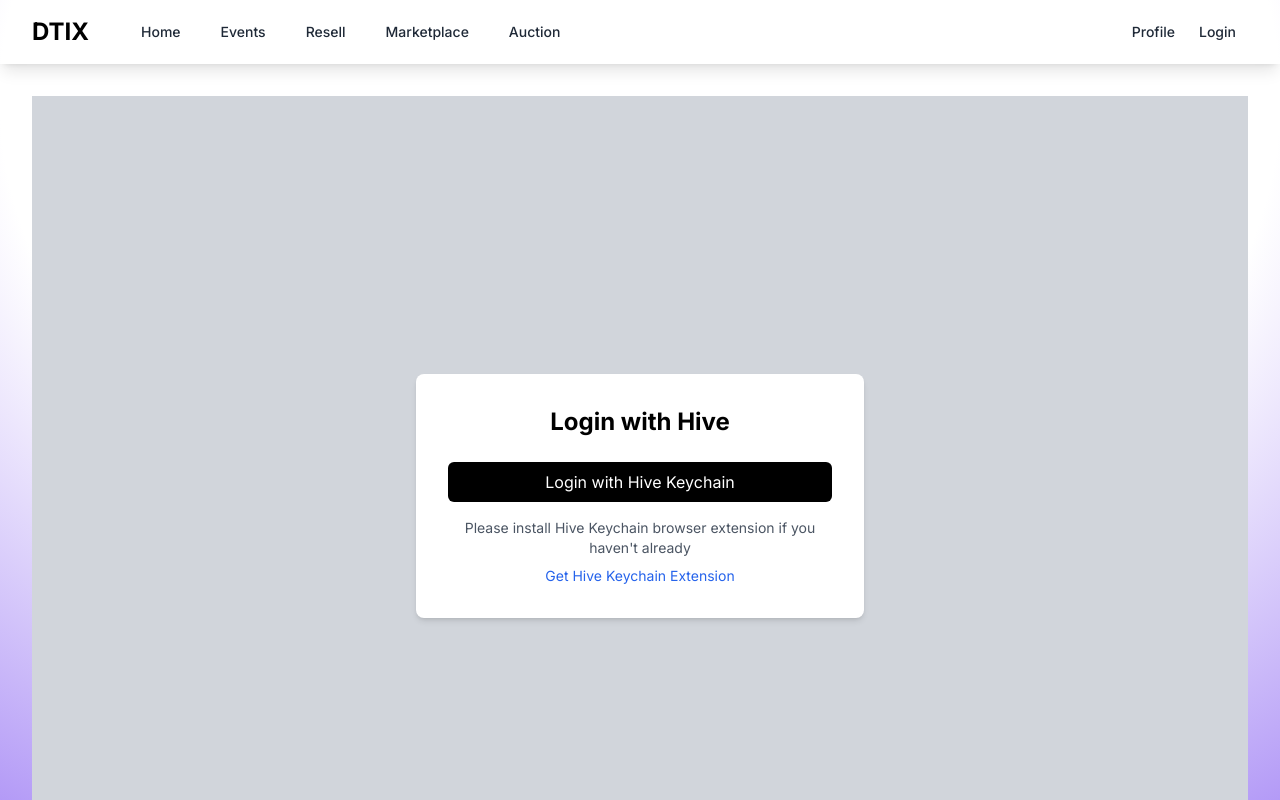
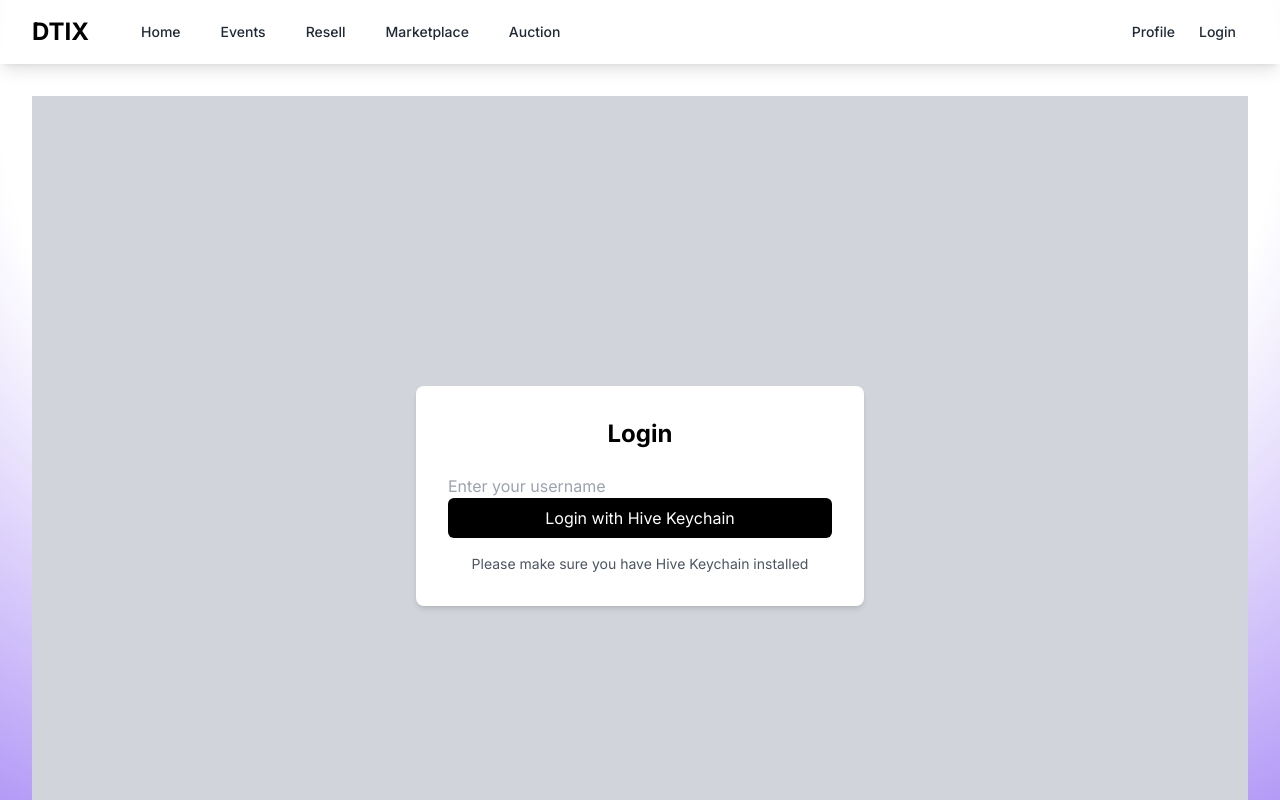
Before and after one commit to dawgdevv/sinusoid_team_brocoders, a React (Vite) app: page /login in a window 1280 px wide. Shown: the top 800 px of the page. Built offline with nearby package versions, Linux system fonts and the light colour scheme.

Commit message:
Refactor Login component to use username state; simplify error handling and update UI elements

```diff
--- a/src/pages/Login.jsx
+++ b/src/pages/Login.jsx
@@ -6,12 +6,9 @@ import { useNavigate } from 'react-router-dom';
 const Login = () => {
     const navigate = useNavigate();
     const [error, setError] = useState(null);
-    const [loading, setLoading] = useState(false);
+    const [username, setUsername] = useState('');
 
     const handleKeychainLogin = async () => {
-        setLoading(true);
-        setError(null);
-
         try {
             const keychain = new KeychainSDK(window);
 
@@ -19,75 +16,65 @@ const Login = () => {
             const isKeychainInstalled = await keychain.isKeychainInstalled();
 
             if (!isKeychainInstalled) {
-                throw new Error('Please install Hive Keychain browser extension first');
+                throw new Error('Please install Hive Keychain first');
             }
 
             // Generate random string for login challenge
             const loginMessage = JSON.stringify({
-                type: 'login',
-                app: 'DTIX',
+                login: Math.random().toString(36).substring(2),
                 timestamp: Date.now()
             });
 
             // Request login with Keychain
             const login = await keychain.login({
-                username: '', // Empty username lets user choose account
+                username: username,// Empty username lets user choose account
                 message: loginMessage,
                 method: 'Posting',
-                title: 'Login to DTIX',
-                // Add error handling options
-                check: true,
-                signedMessageId: 'login'
+                title: 'Login to DTIX'
             });
 
-            if (login?.success && login?.data?.username) {
+            if (login && login.success) {
                 // Store login data
                 localStorage.setItem('hive_username', login.data.username);
                 localStorage.setItem('hive_publicKey', login.data.publicKey);
-                localStorage.setItem('hive_method', 'keychain');
 
                 // Navigate to profile
                 navigate('/profile');
             } else {
-                throw new Error(login?.error || 'Login failed. Please try again.');
+                throw new Error('Login failed');
             }
 
         } catch (err) {
             console.error('Login error:', err);
-            setError(err.message || 'Failed to login. Please make sure Hive Keychain is installed and unlocked.');
-        } finally {
-            setLoading(false);
+            setError(err.message || 'Failed to login');
         }
     };
 
     return (
         <div className="min-h-screen flex items-center justify-center bg-gray-300">
             <div className="max-w-md w-full bg-white p-8 rounded-lg shadow-md">
-                <h2 className="text-2xl font-bold mb-6 text-center">Login with Hive</h2>
+                <h2 className="text-2xl font-bold mb-6 text-center">Login</h2>
                 {error && (
                     <div className="mb-4 p-3 bg-red-100 text-red-700 rounded">
                         {error}
                     </div>
                 )}
+                <input
+                    type="text"
+                    value={username}
+                    onChange={(e) => setUsername(e.target.value)}
+                    placeholder="Enter your username"
+                    className="username-input"
+                />
                 <button
                     onClick={handleKeychainLogin}
-                    disabled={loading}
-                    className={`w-full bg-black text-white py-2 px-4 rounded-md transition-colors ${loading ? 'bg-gray-500 cursor-not-allowed' : 'hover:bg-green-600'
-                        }`}
+                    className="w-full bg-black text-white py-2 px-4 rounded-md hover:bg-green-600 transition-colors"
                 >
-                    {loading ? 'Connecting...' : 'Login with Hive Keychain'}
+                    Login with Hive Keychain
                 </button>
                 <p className="mt-4 text-sm text-center text-gray-600">
-                    Please install Hive Keychain browser extension if you haven&apos;t already
+                    Please make sure you have Hive Keychain installed
                 </p>
-                <a
-                    href="https://chrome.google.com/webstore/detail/hive-keychain/jcacnejopjdphbnjgfaaobbfafkihpep"
-                    target="_blank"
-                    rel="noopener noreferrer"
-                    className="mt-2 text-sm text-center block text-blue-600 hover:text-blue-800"
-                >
-                    Get Hive Keychain Extension
-                </a>
             </div>
         </div>
     );
```
